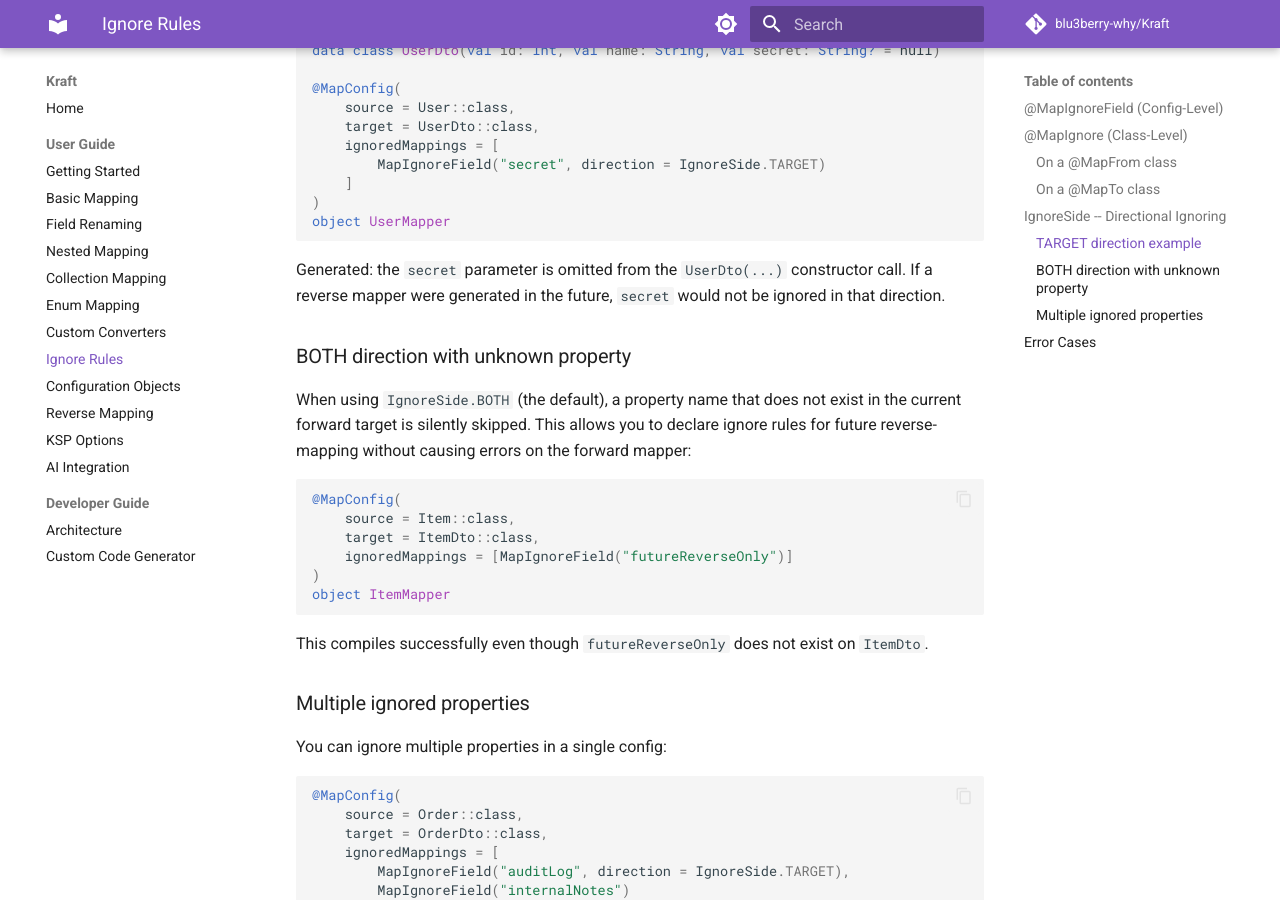
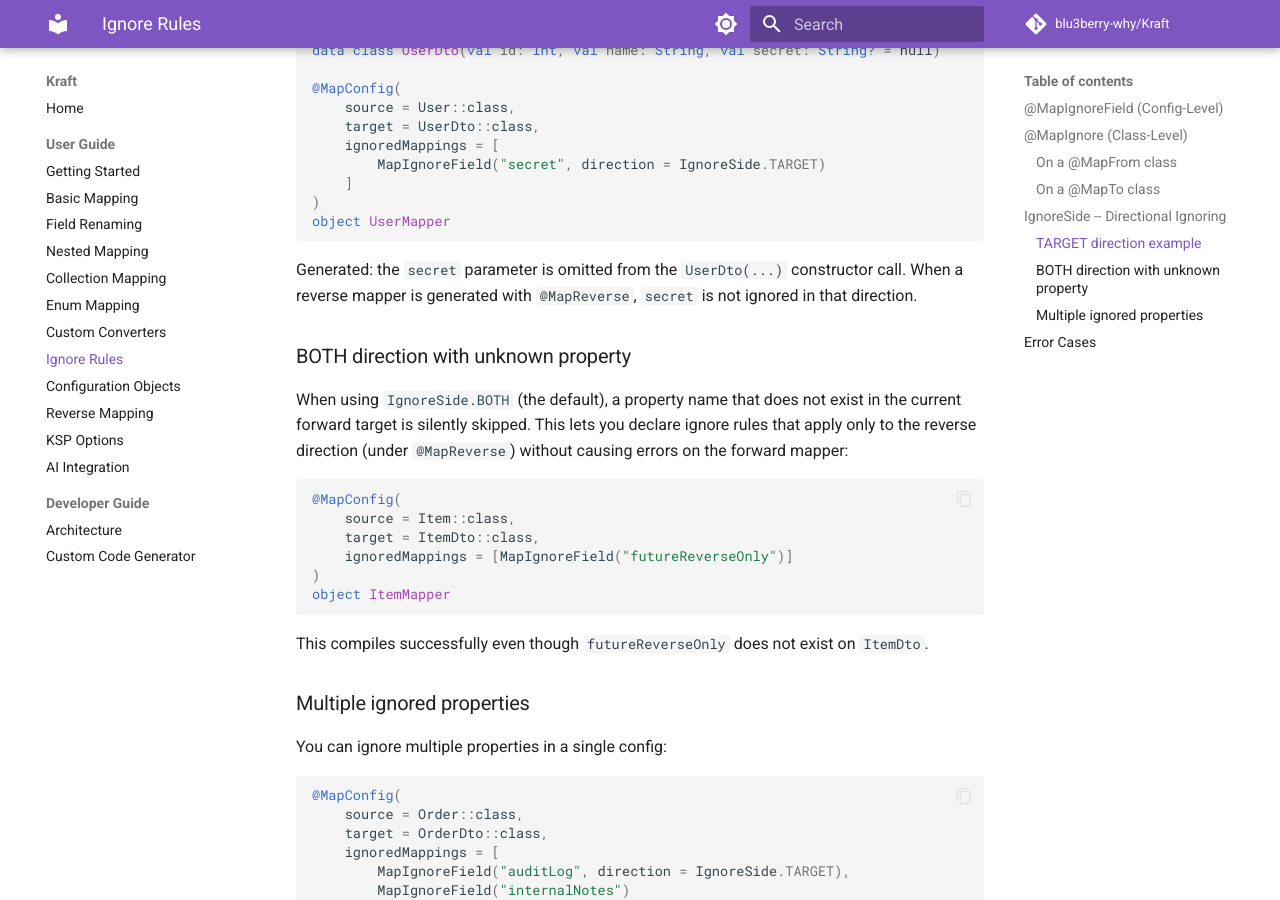
Before and after one commit to blu3berry-why/Kraft, an MkDocs documentation site: the page built from docs/user-guide/ignore-rules.md, in a window 1280 px wide and 900 px high, scrolled down 2241 px. Built offline with MkDocs 1.6.1 and Material for MkDocs 9.7.7, drawn with Linux system fonts in a browser that asks for light colours; comment, search, counter and statistics services are not loaded.

Commit message:
docs(ignore-rules): replace stale 'future reverse mapper' wording
@MapReverse shipped, so the IgnoreSide.TARGET example and the
IgnoreSide.BOTH unknown-property note no longer need to hedge that
reverse mapping is hypothetical. Rewrite both as present-tense
statements about how the rules behave under @MapReverse.

````diff
--- a/docs/user-guide/ignore-rules.md
+++ b/docs/user-guide/ignore-rules.md
@@ -99,11 +99,11 @@ data class UserDto(val id: Int, val name: String, val secret: String? = null)
 object UserMapper
 ```
 
-Generated: the `secret` parameter is omitted from the `UserDto(...)` constructor call. If a reverse mapper were generated in the future, `secret` would not be ignored in that direction.
+Generated: the `secret` parameter is omitted from the `UserDto(...)` constructor call. When a reverse mapper is generated with `@MapReverse`, `secret` is not ignored in that direction.
 
 ### BOTH direction with unknown property
 
-When using `IgnoreSide.BOTH` (the default), a property name that does not exist in the current forward target is silently skipped. This allows you to declare ignore rules for future reverse-mapping without causing errors on the forward mapper:
+When using `IgnoreSide.BOTH` (the default), a property name that does not exist in the current forward target is silently skipped. This lets you declare ignore rules that apply only to the reverse direction (under `@MapReverse`) without causing errors on the forward mapper:
 
 ```kotlin
 @MapConfig(
````
